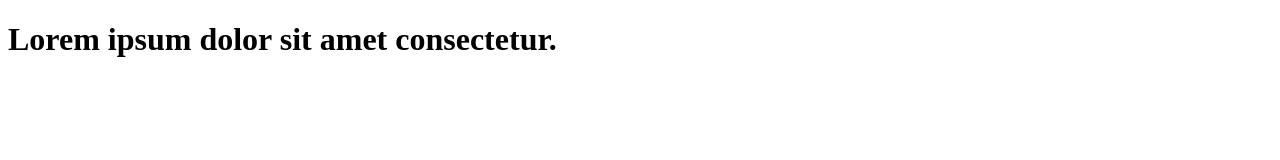
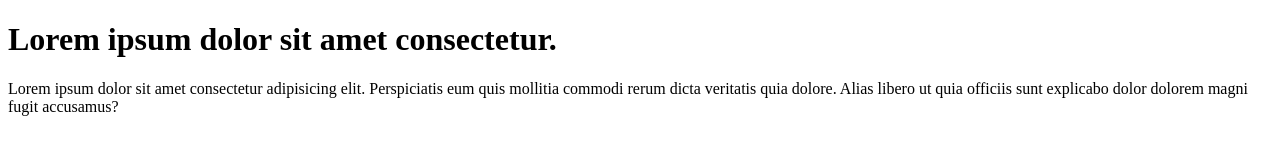
Before and after one commit to Chaitanya-1108/learn-git, a plain HTML site: page index.html in a window 1280 px wide. Drawn offline with Linux system fonts and the light colour scheme.

Commit message:
add paragraph to code

```diff
--- a/index.html
+++ b/index.html
@@ -7,5 +7,6 @@
 </head>
 <body>
     <h1>Lorem ipsum dolor sit amet consectetur.</h1>
+    <p>Lorem ipsum dolor sit amet consectetur adipisicing elit. Perspiciatis eum quis mollitia commodi rerum dicta veritatis quia dolore. Alias libero ut quia officiis sunt explicabo dolor dolorem magni fugit accusamus?</p>
 </body>
 </html>
```
